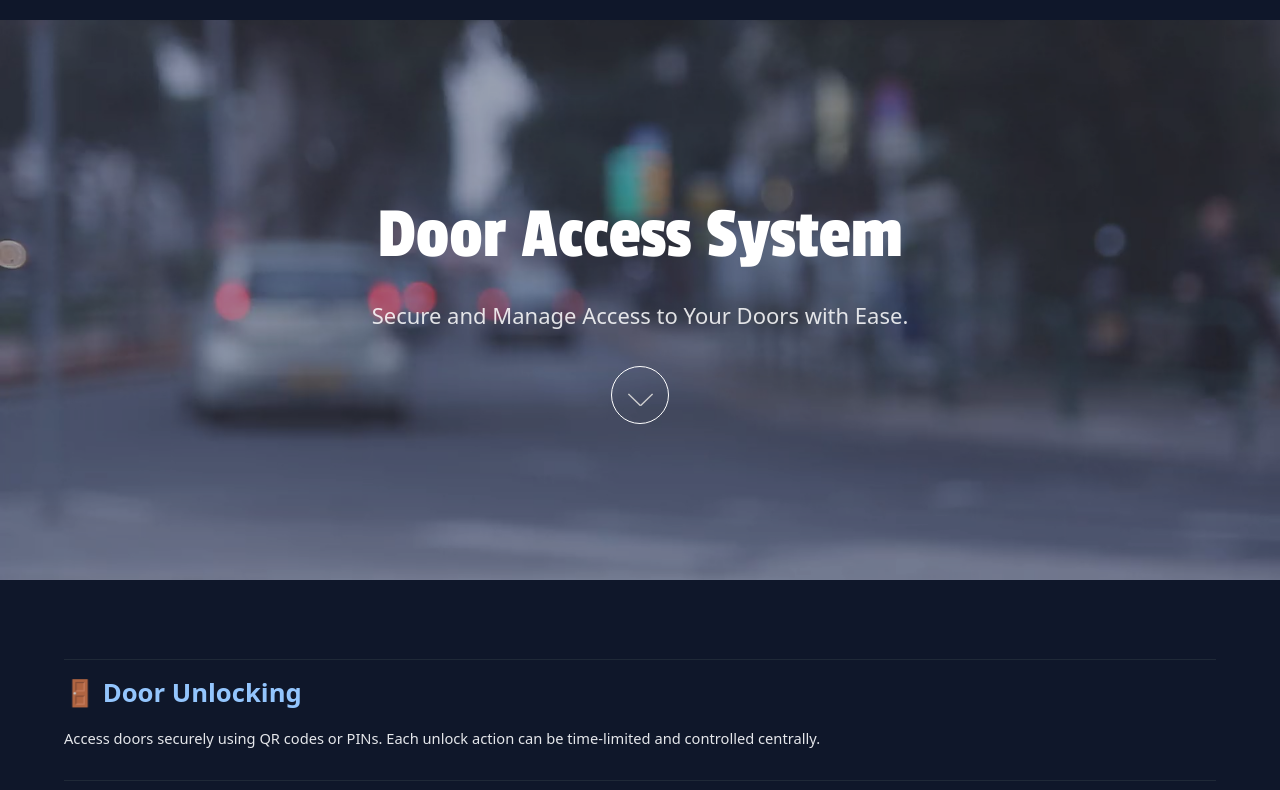
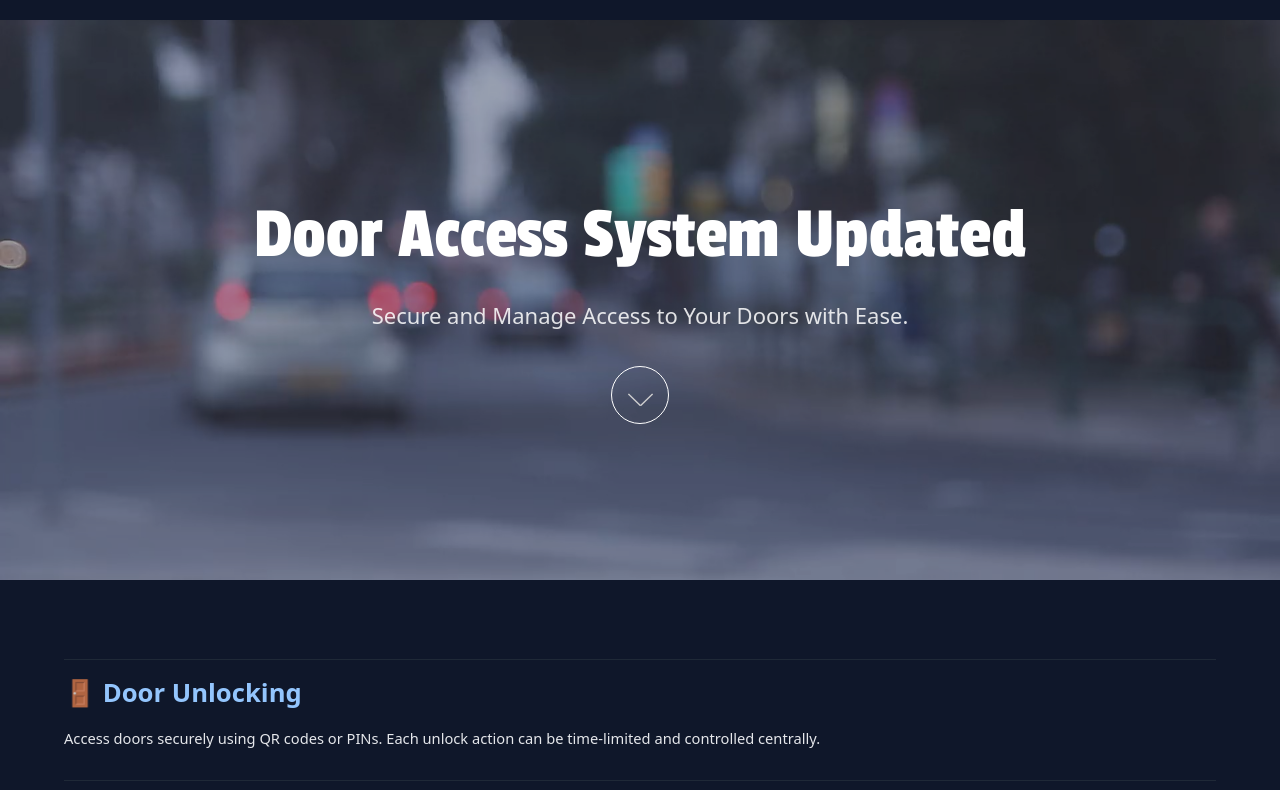
Before and after one commit to azamatis/AccessWeb.github.io, a plain HTML site: page index.html in a window 1280 px wide. Shown: the top 790 px of the page. Drawn offline with Linux system fonts and the light colour scheme.

Commit message:
Update index.html

```diff
--- a/index.html
+++ b/index.html
@@ -21,7 +21,7 @@
     <section id="banner" data-video="images/banner">
       <div class="inner">
         <header>
-          <h1>Door Access System</h1>
+          <h1>Door Access System Updated</h1>
           <p>
             Secure and Manage Access to Your Doors with Ease.
           </p>
```
